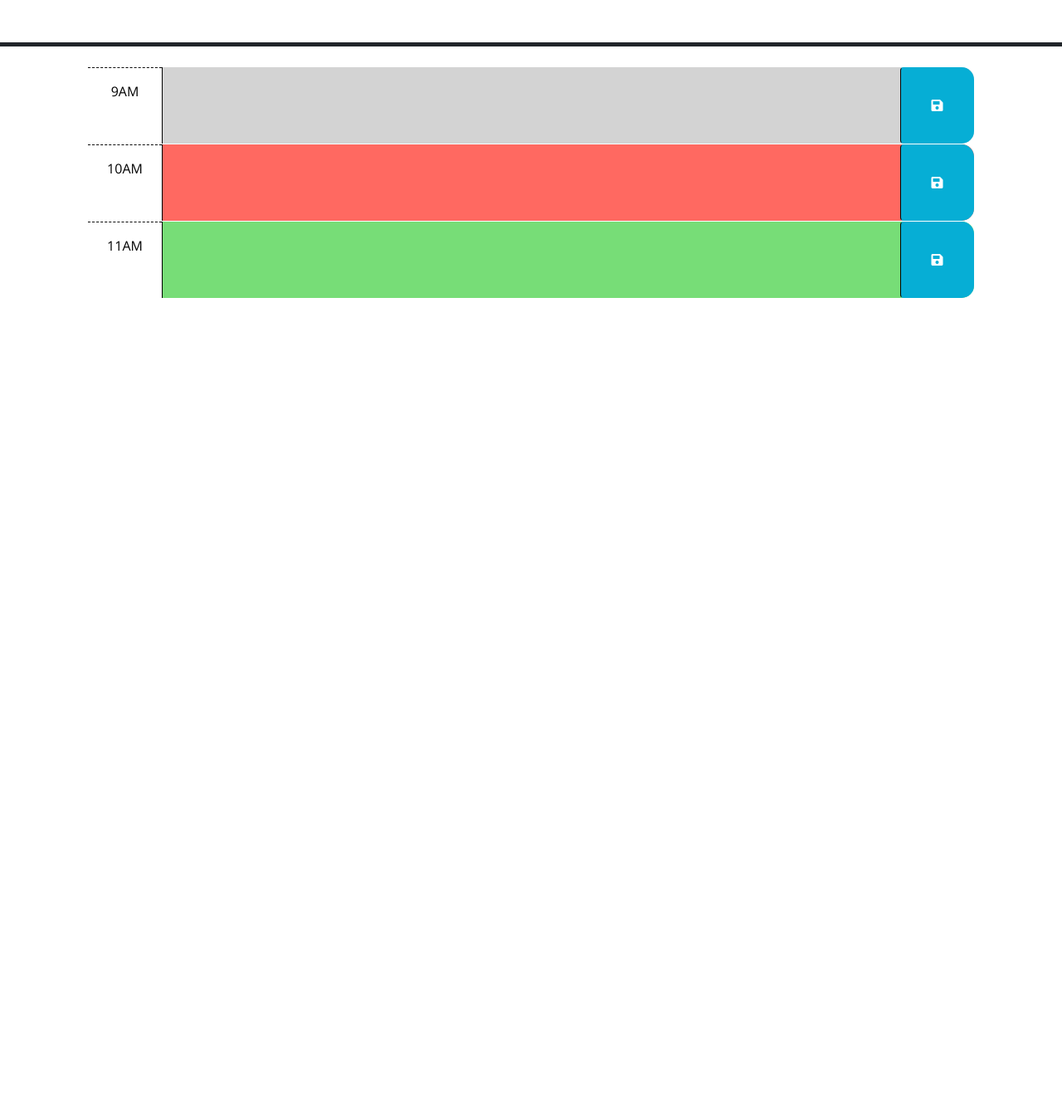
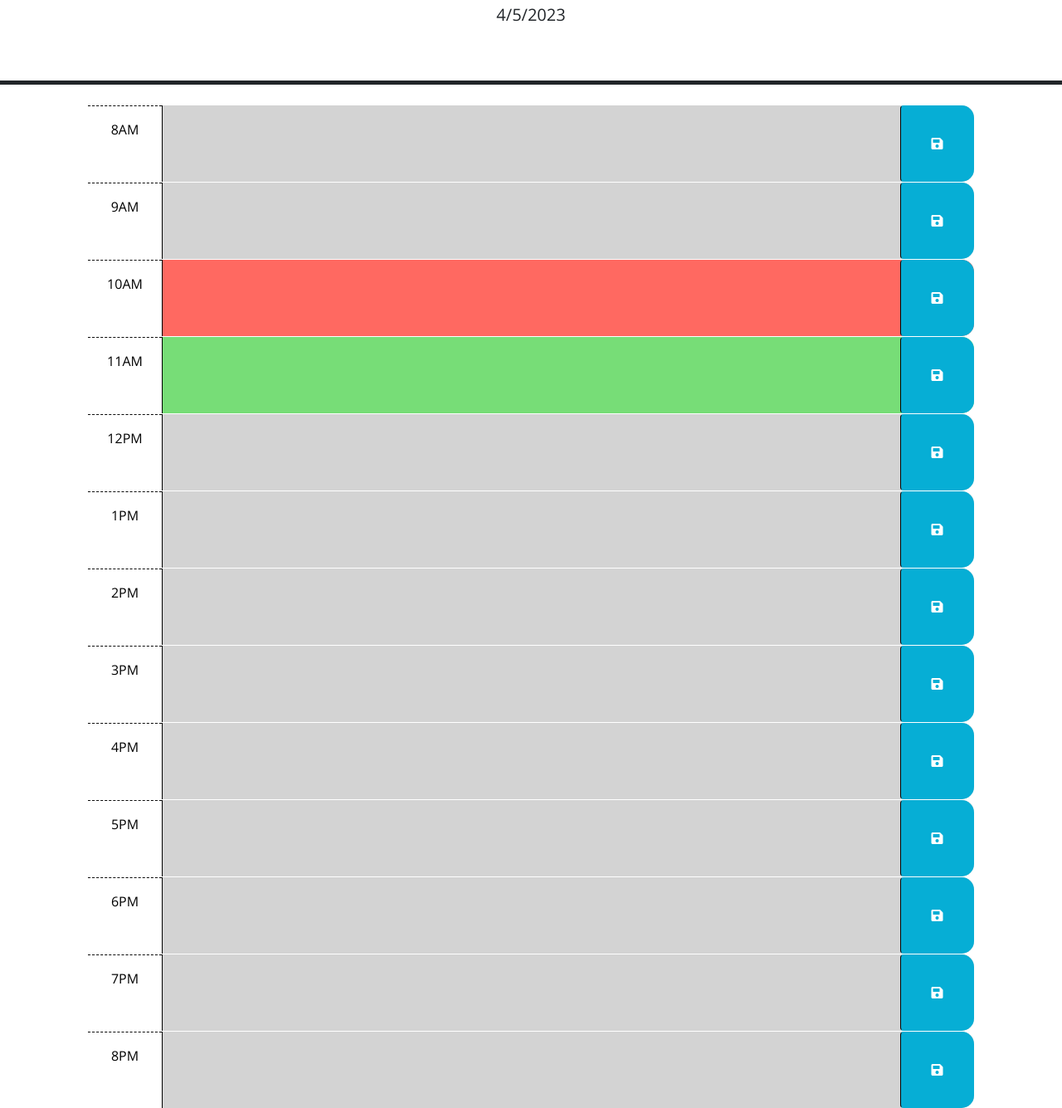
Before and after one commit to teppley/Work-Scheduler, a plain HTML site: page index.html in a window 1280 px wide. Shown: the part 176-1511 px from the top of the page at 83% size. Before the commit the page ends 800 px from the top, so only its background shows below. Drawn offline with nearby package versions, Linux system fonts and the light colour scheme; files that its build step writes are made by us from their sources.

Commit message:
added time blocks and a day setter

```diff
--- a/Assets/script.js
+++ b/Assets/script.js
@@ -1,3 +1,18 @@
+//Sets the date
+$(document).ready(function() {
+  var currentDate = new Date();
+  var day = currentDate.getDate();
+  var month = currentDate.getMonth() + 1;
+  var year = currentDate.getFullYear();
+  var formattedDate = month + "/" + day + "/" + year;
+
+  $("#current-date").text(formattedDate);
+});
+
+
+
+
+
 // Wrap all code that interacts with the DOM in a call to jQuery to ensure that
 // the code isn't run until the browser has finished rendering all the elements
 // in the html.
--- a/index.html
+++ b/index.html
@@ -18,7 +18,7 @@
       href="https://fonts.googleapis.com/css?family=Open+Sans&display=swap"
       rel="stylesheet"
     />
-    <link rel="stylesheet" href="style.css" />
+    <link rel="stylesheet" href="./Assets/style.css" />
     <title>Work Day Scheduler</title>
   </head>
 
@@ -26,7 +26,7 @@
     <header class="p-5 mb-4 border-5 border-bottom border-dark text-center">
       <h1 class="display-3">Work Day Scheduler</h1>
       <p class="lead">A simple calendar app for scheduling your work day</p>
-      <p id="currentDay" class="lead"></p>
+      <p id="current-date" class="lead"></p>
     </header>
     <div class="container-lg px-5">
       <!-- Use class for "past", "present", and "future" to apply styles to the
@@ -39,7 +39,16 @@
         code is implemented.
         -->
 
-      <!-- Example of a past time block. The "past" class adds a gray background color. -->
+        <!-- Example of a past time block. The "past" class adds a gray background color. -->
+
+      <div id="hour-8" class="row time-block past">
+        <div class="col-2 col-md-1 hour text-center py-3">8AM</div>
+        <textarea class="col-8 col-md-10 description" rows="3"> </textarea>
+        <button class="btn saveBtn col-2 col-md-1" aria-label="save">
+          <i class="fas fa-save" aria-hidden="true"></i>
+        </button>
+      </div>
+
       <div id="hour-9" class="row time-block past">
         <div class="col-2 col-md-1 hour text-center py-3">9AM</div>
         <textarea class="col-8 col-md-10 description" rows="3"> </textarea>
@@ -66,6 +75,78 @@
         </button>
       </div>
 
+      <div id="hour-12" class="row time-block past">
+        <div class="col-2 col-md-1 hour text-center py-3">12PM</div>
+        <textarea class="col-8 col-md-10 description" rows="3"> </textarea>
+        <button class="btn saveBtn col-2 col-md-1" aria-label="save">
+          <i class="fas fa-save" aria-hidden="true"></i>
+        </button>
+      </div>
+
+      <div id="hour-13" class="row time-block past">
+        <div class="col-2 col-md-1 hour text-center py-3">1PM</div>
+        <textarea class="col-8 col-md-10 description" rows="3"> </textarea>
+        <button class="btn saveBtn col-2 col-md-1" aria-label="save">
+          <i class="fas fa-save" aria-hidden="true"></i>
+        </button>
+      </div>
+
+      <div id="hour-14" class="row time-block past">
+        <div class="col-2 col-md-1 hour text-center py-3">2PM</div>
+        <textarea class="col-8 col-md-10 description" rows="3"> </textarea>
+        <button class="btn saveBtn col-2 col-md-1" aria-label="save">
+          <i class="fas fa-save" aria-hidden="true"></i>
+        </button>
+      </div>
+
+      <div id="hour-15" class="row time-block past">
+        <div class="col-2 col-md-1 hour text-center py-3">3PM</div>
+        <textarea class="col-8 col-md-10 description" rows="3"> </textarea>
+        <button class="btn saveBtn col-2 col-md-1" aria-label="save">
+          <i class="fas fa-save" aria-hidden="true"></i>
+        </button>
+      </div>
+
+      <div id="hour-16" class="row time-block past">
+        <div class="col-2 col-md-1 hour text-center py-3">4PM</div>
+        <textarea class="col-8 col-md-10 description" rows="3"> </textarea>
+        <button class="btn saveBtn col-2 col-md-1" aria-label="save">
+          <i class="fas fa-save" aria-hidden="true"></i>
+        </button>
+      </div>
+
+      <div id="hour-17" class="row time-block past">
+        <div class="col-2 col-md-1 hour text-center py-3">5PM</div>
+        <textarea class="col-8 col-md-10 description" rows="3"> </textarea>
+        <button class="btn saveBtn col-2 col-md-1" aria-label="save">
+          <i class="fas fa-save" aria-hidden="true"></i>
+        </button>
+      </div>
+
+      <div id="hour-18" class="row time-block past">
+        <div class="col-2 col-md-1 hour text-center py-3">6PM</div>
+        <textarea class="col-8 col-md-10 description" rows="3"> </textarea>
+        <button class="btn saveBtn col-2 col-md-1" aria-label="save">
+          <i class="fas fa-save" aria-hidden="true"></i>
+        </button>
+      </div>
+
+      <div id="hour-19" class="row time-block past">
+        <div class="col-2 col-md-1 hour text-center py-3">7PM</div>
+        <textarea class="col-8 col-md-10 description" rows="3"> </textarea>
+        <button class="btn saveBtn col-2 col-md-1" aria-label="save">
+          <i class="fas fa-save" aria-hidden="true"></i>
+        </button>
+      </div>
+
+      <div id="hour-20" class="row time-block past">
+        <div class="col-2 col-md-1 hour text-center py-3">8PM</div>
+        <textarea class="col-8 col-md-10 description" rows="3"> </textarea>
+        <button class="btn saveBtn col-2 col-md-1" aria-label="save">
+          <i class="fas fa-save" aria-hidden="true"></i>
+        </button>
+      </div>
+
     <script src="https://code.jquery.com/jquery-3.4.1.min.js"></script>
     <script
       src="https://cdn.jsdelivr.net/npm/dayjs@1.11.3/dayjs.min.js"
@@ -73,6 +154,6 @@
       crossorigin="anonymous"
     ></script>
 
-    <script src="script.js"></script>
+    <script src="./Assets/script.js"></script>
   </body>
 </html>
```
